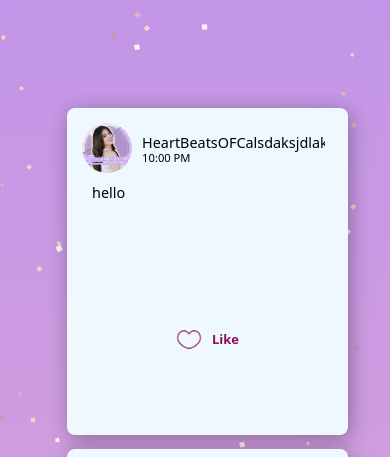
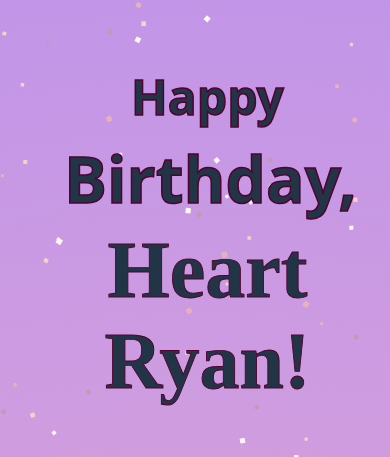
Before and after one commit to yelamoste/heartRyanE, a React (Vite) app: page / in a window 390 px wide. Shown: the part 57-514 px from the top of the page. Built offline with nearby package versions, Linux system fonts and the light colour scheme; a web font is replaced by a local one.

Commit message:
Update Web and Mobile Responsiveness

```diff
--- a/src/App.css
+++ b/src/App.css
@@ -5,29 +5,40 @@
   text-align: center;
 }
 /* Main Container */
-
-.containerBox {
+.msgCont {
+  position: absolute;
+  z-index: 1;
+  top: 5%;
   display: flex;
   height: 90vh;
   width: 90vw;
+  justify-content: space-between;
+}
+
+.frontCont,
+.containerBox {
+  position: relative;
+  display: flex;
+  height: 90vh;
+  width: 90vw;
+  justify-content: center;
   /* background-color: aqua; */
 }
-
 /* Text */
-
-@keyframes logo-spin {
-  from {
-    transform: rotate(0deg);
-  }
-  to {
-    transform: rotate(360deg);
-  }
-}
 
 @media only screen and (max-width: 600px) {
   .containerBox {
     flex-direction: column;
-    height: 360vh;
-    overflow-y: scroll;
+    /* height: 360vh; */
+    display: flex;
+  }
+  .frontCont {
+    height: 100vh;
+  }
+  .msgCont {
+    flex-direction: column;
+    justify-content: flex-start;
+    height: 250vh;
+    position: relative;
   }
 }
--- a/src/App.jsx
+++ b/src/App.jsx
@@ -11,8 +11,12 @@ function App() {
     <>
       <ParticlesComponent />
       <div className="containerBox">
-        <MessageContainerLeft />
-        <FrontContainer />
+        <div className="frontCont">
+          <FrontContainer />
+        </div>
+      </div>
+      <div className="msgCont">
+        <MessageContainerLeft className="messageContainerLeft" />
         <MessageContainerRight />
       </div>
     </>
--- a/src/container/FrontContainer/FrontContainer.css
+++ b/src/container/FrontContainer/FrontContainer.css
@@ -19,6 +19,7 @@
   font-family: "Sniglet", system-ui;
   font-weight: 800;
   font-style: normal;
+  -webkit-text-stroke: 1.5px rgb(82, 2, 49);
 }
 
 #greetingsText1 {
@@ -36,6 +37,7 @@
   font-size: 5rem;
   margin-block-start: 0;
   margin-block-end: 0;
+  -webkit-text-stroke: 0.9px rgb(82, 2, 49);
 }
 
 /* Container */
--- a/src/container/FrontContainer/FrontContainer.jsx
+++ b/src/container/FrontContainer/FrontContainer.jsx
@@ -8,14 +8,14 @@ const FrontContainer = () => {
         <img src="" alt="" className="heartImage" />
       </div>
       <div className="textContainer">
-        {/* <p className="greetingsText" id="greetingsText1">
+        <p className="greetingsText" id="greetingsText1">
           Happy
         </p>
         <p className="greetingsText" id="greetingsText2">
           Birthday,
-        </p> */}
+        </p>
       </div>
-      {/* <p className="heartName">Heart Ryan!</p> */}
+      <p className="heartName">Heart Ryan!</p>
     </div>
   );
 };
--- a/src/container/MessageContainer/MessageContainer.css
+++ b/src/container/MessageContainer/MessageContainer.css
@@ -10,6 +10,7 @@
 @media only screen and (max-width: 600px) {
   .messageDesign {
     width: 100%;
-    height: 40%;
+    height: 30%;
+    justify-content: space-around;
   }
 }
--- a/src/index.css
+++ b/src/index.css
@@ -30,7 +30,7 @@ body {
   display: flex;
   place-items: center;
   min-width: 320px;
-  min-height: 100vh;
+  height: 100vh;
   overflow: hidden;
 }
 
@@ -49,7 +49,7 @@ button {
   transition: border-color 0.25s;
 }
 
-@media only screen and (prefers-color-scheme: light) and (max-width: 600px) {
+@media only screen and (prefers-color-scheme: light) {
   :root {
     color: #213547;
     background-color: #ffffff;
@@ -60,7 +60,11 @@ button {
   button {
     background-color: #f9f9f9;
   }
+}
+@media only screen and (max-width: 600px) {
   body {
     overflow-y: scroll;
+    overflow-x: hidden;
+    height: 360vh;
   }
 }
```
